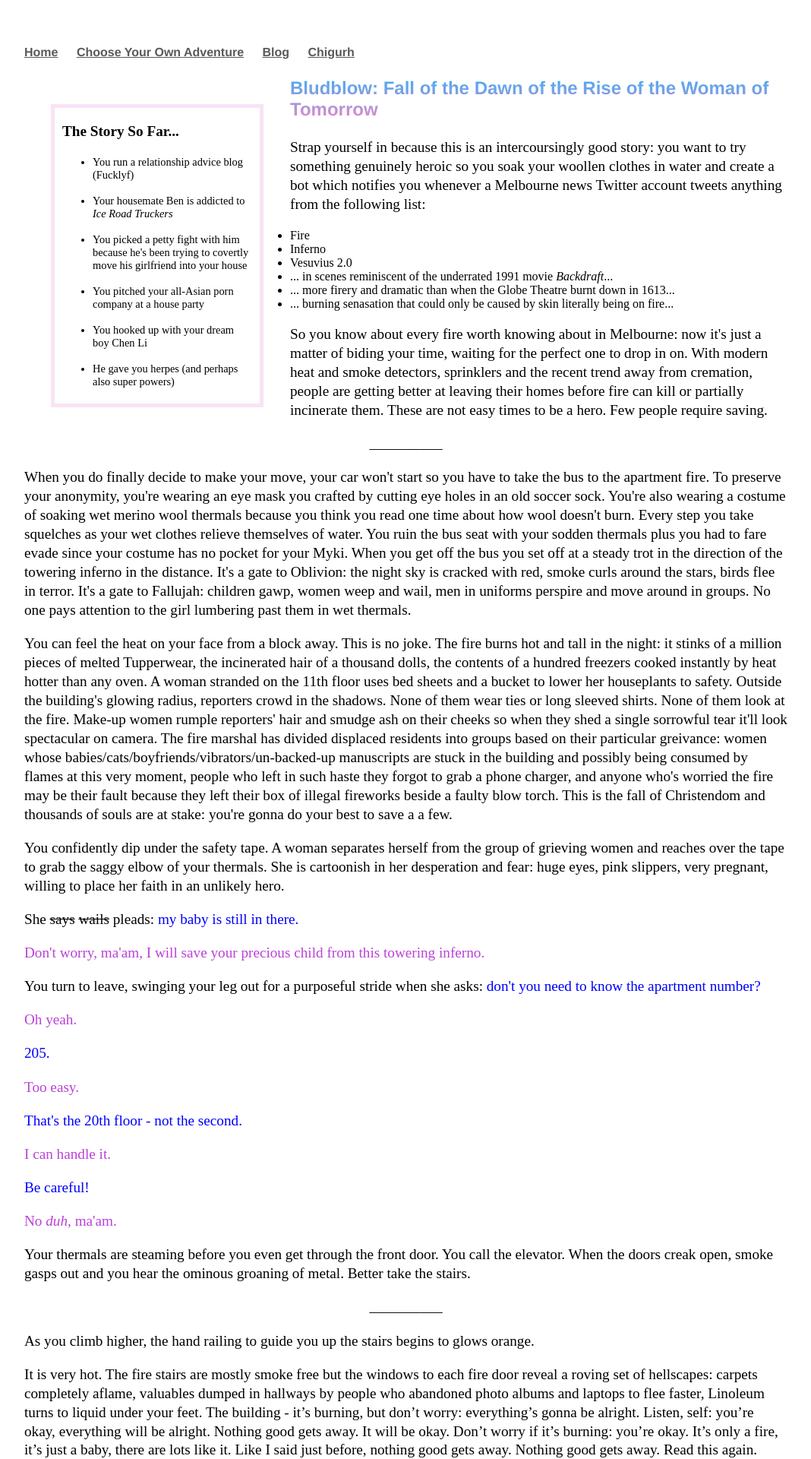
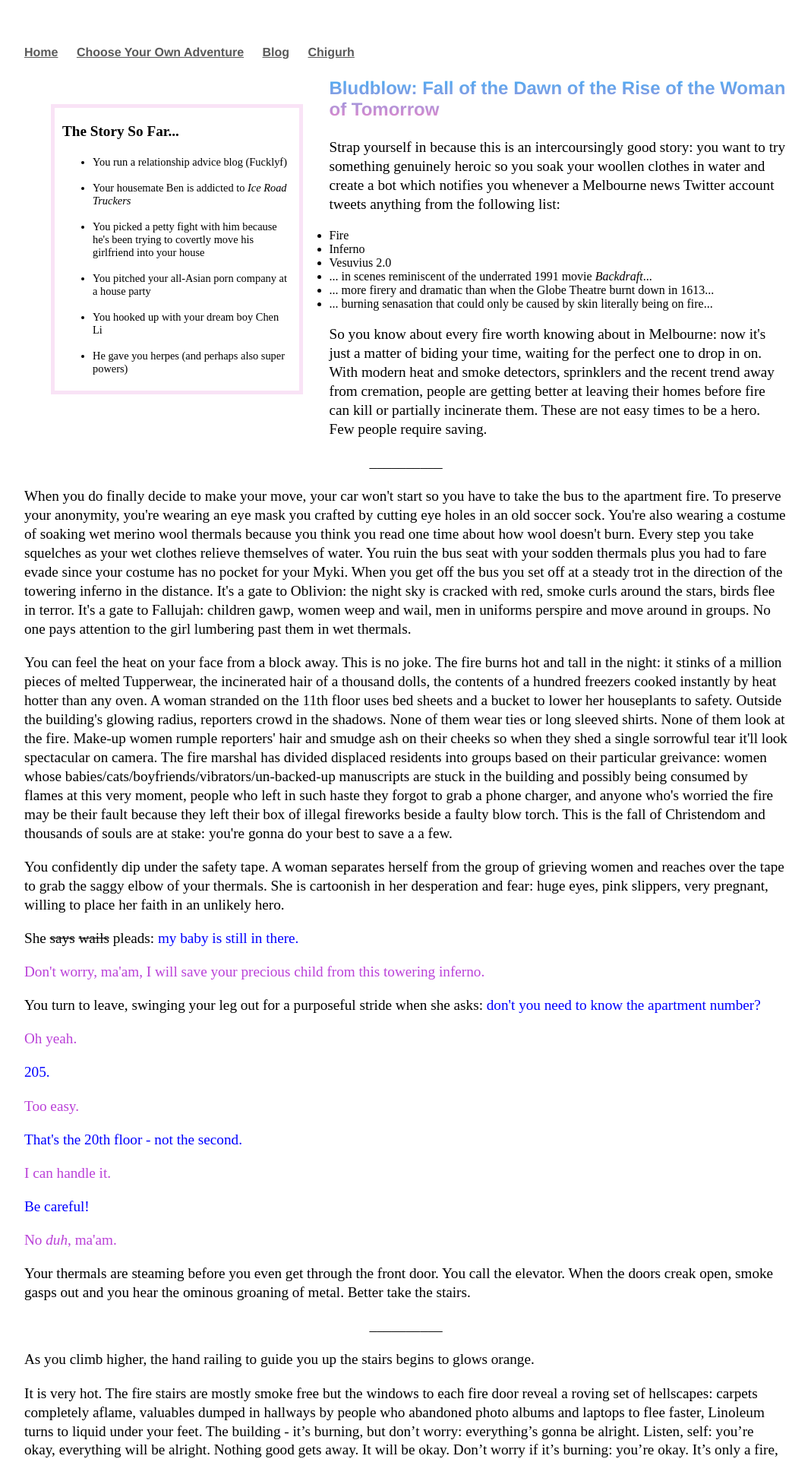
Before and after one commit to Pinelife/pinelife.github.io, a Jekyll site: the page built from Hellhole/paneltest.html, in a window 1280 px wide. Shown: the top 1920 px of the page at 76% size, without its empty margins (150-1218 px from the left). Built offline with Jekyll 4.4.1, drawn with Linux system fonts in a browser that asks for light colours.

Commit message:
Update main.css

```diff
--- a/css/main.css
+++ b/css/main.css
@@ -99,9 +99,9 @@ ol li {
         outline: #f9e3f6 solid thick;
         padding-right: 10px;
         padding-left: 10px;
-        width: 250px;
+        width: 30%;
         float: left;
-     margin: 40px;
+        margin: 40px;
 }
 
    .left ul{
@@ -123,8 +123,13 @@ ol li {
         padding-left: 100px !important;
         padding-right: 100px !important;
         padding-top:15px !important;*/
-                float: right;
+        width:70%;
+        float:right;
     }
+
+@media all and (max-width:500px){
+    .left, .main { float:none; width:100%; }
+}
 
     .top {
         position:absolute;
```
